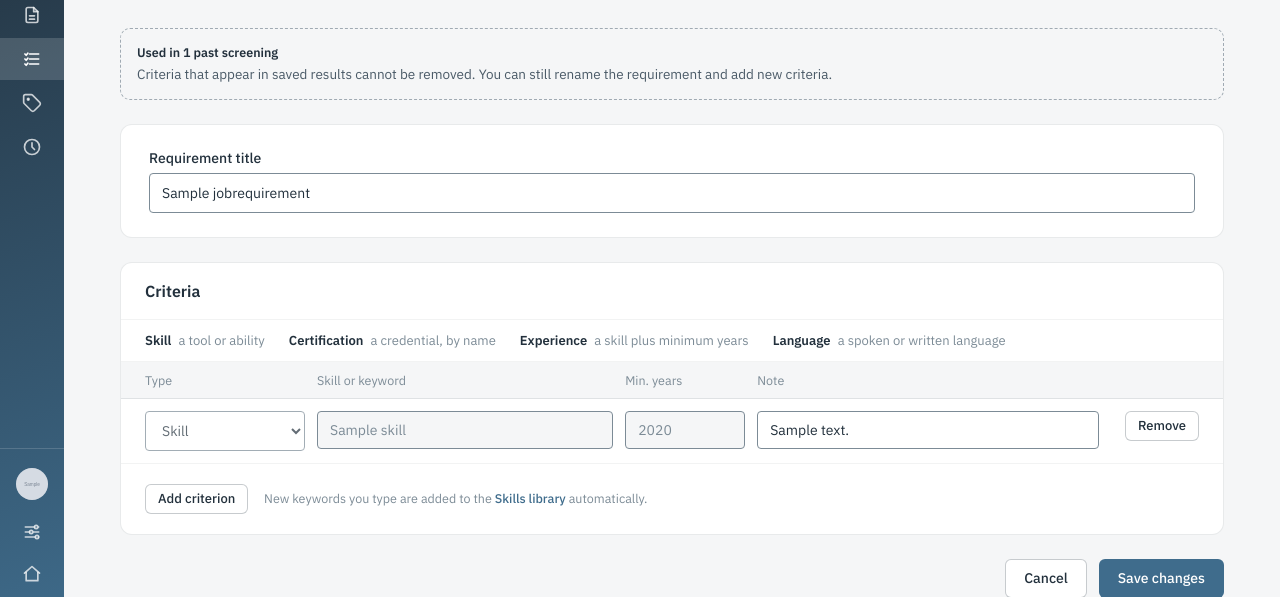
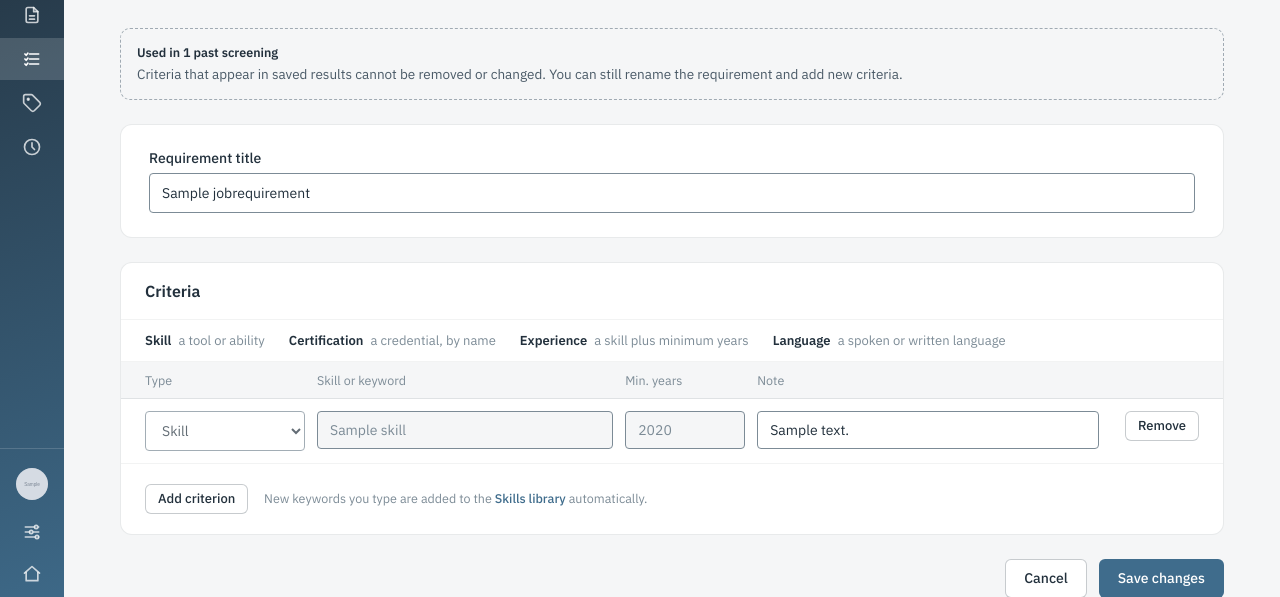
Before and after one commit to vnnvncnt3/TugmaSycan, a Django app: page /requirements/1/edit/ in a window 1280 px wide. Shown: the part 151-748 px from the top of the page. Run offline with Django 5.2, Linux system fonts and the light colour scheme; a user stored in the database is signed in; tables that the repository leaves empty hold one stand-in row (values such as "Sample post"); grey boxes marked "Sample" are stand-in pictures; parts of the project's set-up code (start-up, migrations or seed data) failed here and were passed over.

Commit message:
fix(job_requirements): lock criteria used by saved screenings

```diff
--- a/templates/job_requirements/requirement_form.html
+++ b/templates/job_requirements/requirement_form.html
@@ -19,7 +19,7 @@
 {% if screening_count %}
   <div class="stub-note" style="margin-bottom:24px">
     <strong>Used in {{ screening_count }} past screening{{ screening_count|pluralize }}</strong>
-    Criteria that appear in saved results cannot be removed. You can still rename the requirement and add new criteria.
+    Criteria that appear in saved results cannot be removed or changed. You can still rename the requirement and add new criteria.
   </div>
 {% endif %}
 
```
